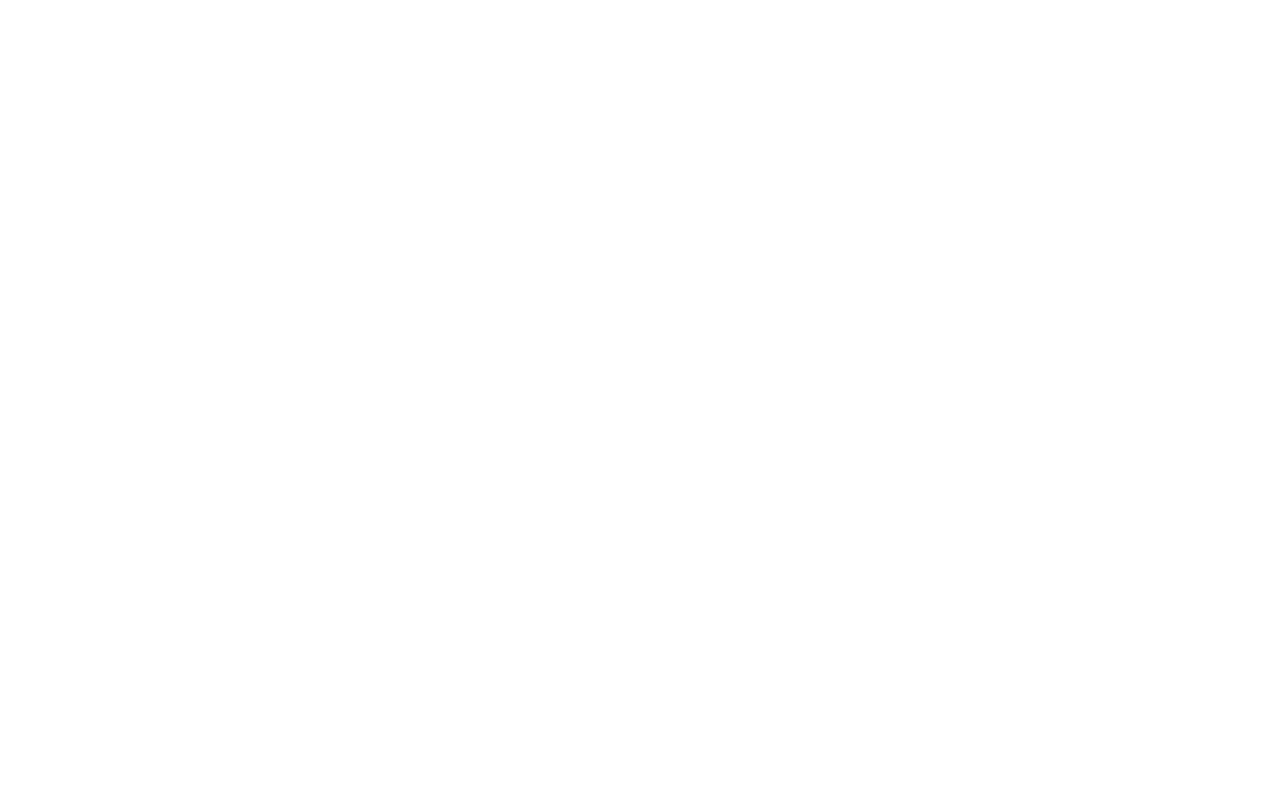
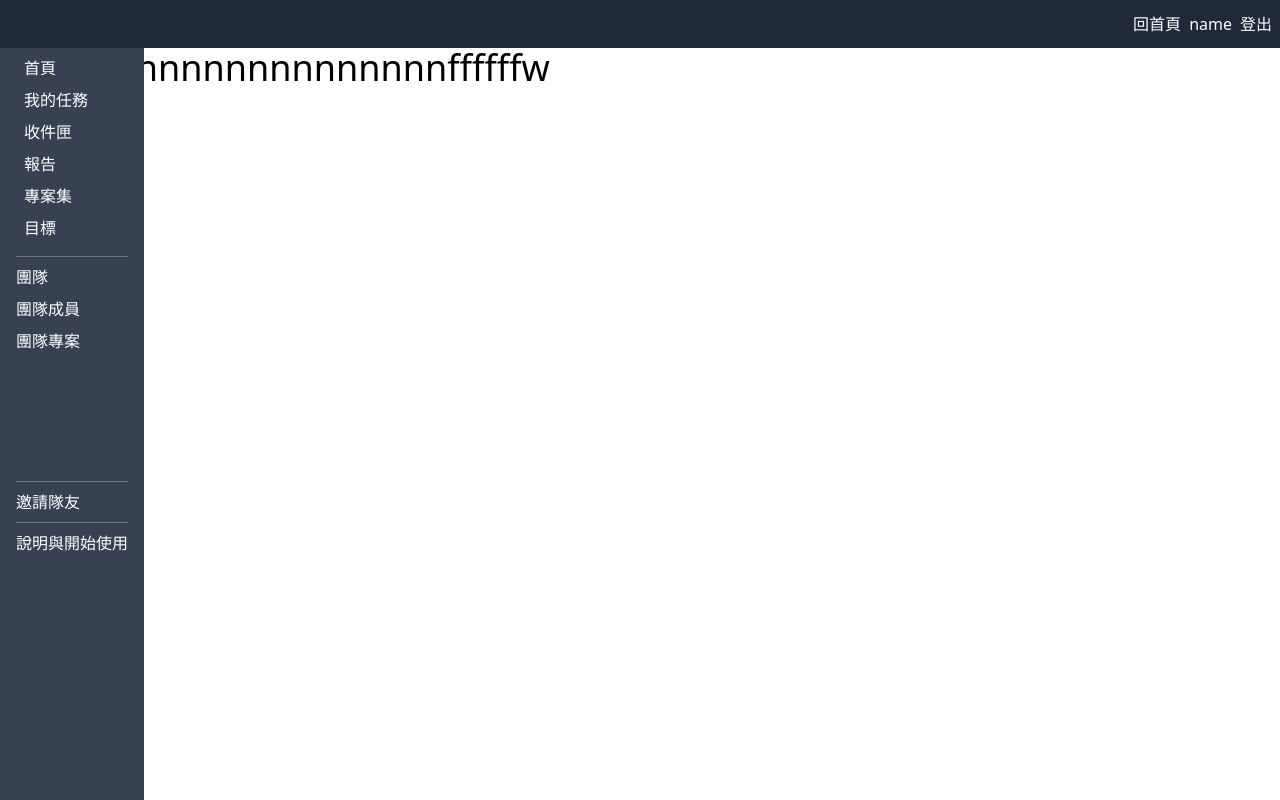
Before and after one commit to Doing-Analytics/RememberIt-cli, a Next.js app: page / in a window 1280 px wide. Built offline with nearby package versions, Linux system fonts and the light colour scheme.

Commit message:
dashboard layout init

```diff
--- a/src/app/globals.css
+++ b/src/app/globals.css
@@ -22,24 +22,3 @@
   max-width: 100vw;
   overflow-x: hidden;
 }
-
-body {
-  color: rgb(var(--foreground-rgb));
-  background: linear-gradient(
-      to bottom,
-      transparent,
-      rgb(var(--background-end-rgb))
-    )
-    rgb(var(--background-start-rgb));
-}
-
-a {
-  color: inherit;
-  text-decoration: none;
-}
-
-@media (prefers-color-scheme: dark) {
-  html {
-    color-scheme: dark;
-  }
-}
--- a/src/app/layout.jsx
+++ b/src/app/layout.jsx
@@ -1,4 +1,6 @@
-import './globals.css'
+import "./globals.css";
+import Nav from "./nav";
+import Sidebar from "./sidebar";
 
 export default function RootLayout({ children }) {
   return (
@@ -8,7 +10,15 @@
         head.jsx. Find out more at https://beta.nextjs.org/docs/api-reference/file-conventions/head
       */}
       <head />
-      <body>{children}</body>
+      <body>
+        <Nav />
+        <div className="flex">
+          <aside className="absolute top-0 bottom-0 h-full">
+            <Sidebar />
+          </aside>
+          <div>{children}</div>
+        </div>
+      </body>
     </html>
-  )
+  );
 }
--- /dev/null
+++ b/src/app/nav.jsx
@@ -0,0 +1,28 @@
+import React from "react";
+import Link from "next/link";
+
+function CurrentUserNav() {
+  return (
+    <ul className="flex">
+      <li className="mr-2">
+        <Link href="/dashboard">回首頁</Link>
+      </li>
+      <li className="mr-2">name</li>
+      <li className="mr-2">
+        <Link href="/dashboard">登出</Link>
+      </li>
+    </ul>
+  );
+}
+
+function Nav() {
+  return (
+    <nav className="sticky top-0 z-50">
+      <section className="flex items-center justify-end h-12 text-white bg-gray-800">
+        <CurrentUserNav />
+      </section>
+    </nav>
+  );
+}
+
+export default Nav;
--- a/src/app/page.jsx
+++ b/src/app/page.jsx
@@ -9,11 +9,11 @@
 import {
   faSearch,
   faAmbulance,
-  faAnchor
+  faAnchor,
 } from "@fortawesome/free-solid-svg-icons";
 
 const inter = Inter({ subsets: ["latin"] });
 
 export default function Home() {
-  return <main className="text-xl"></main>;
+  return <main className="text-4xl">wwfnnnnnnnnnnnnnnnnnffffffw</main>;
 }
--- /dev/null
+++ b/src/app/sidebar.jsx
@@ -0,0 +1,52 @@
+import React from "react";
+import Link from "next/link";
+
+function Sidebar() {
+  return (
+    <div className="h-full bg-gray-700">
+      <div className="px-4 py-4 text-white bg-gray-700">
+        <div className="flex items-center justify-between">
+          <Link href="/">Home</Link>
+          <i className="mr-2 fa-solid fa-bars"></i>
+        </div>
+        <ul className="my-4">
+          <li className="my-2">
+            <i className="mr-2 fa-solid fa-house"></i>
+            首頁
+          </li>
+          <li className="my-2">
+            <i className="mr-2 fa-solid fa-circle-check"></i>
+            我的任務
+          </li>
+          <li className="my-2">
+            <i className="mr-2 fa-solid fa-envelope"></i>
+            收件匣
+          </li>
+          <li className="my-2">
+            <i className="mr-2 fa-solid fa-file-chart-column"></i>
+            報告
+          </li>
+          <li className="my-2">
+            <i className="mr-2 fa-solid fa-rectangle-history-circle-user"></i>
+            專案集
+          </li>
+          <li className="my-2">
+            <i className="mr-2 fa-sharp fa-solid fa-bullseye"></i>
+            目標
+          </li>
+        </ul>
+        <div className="pt-2 mt-2 mb-32 border-t border-gray-500">
+          團隊
+          <ul>
+            <li className="my-2">團隊成員</li>
+            <li className="my-2">團隊專案</li>
+          </ul>
+        </div>
+        <div className="pt-2 my-2 border-t border-gray-500">邀請隊友</div>
+        <div className="pt-2 border-t border-gray-500">說明與開始使用</div>
+      </div>
+    </div>
+  );
+}
+
+export default Sidebar;
```
Also changed, not shown: src/app/dashboard/page.jsx (added), 1 other file (tests, documents, lock files or other folders).
